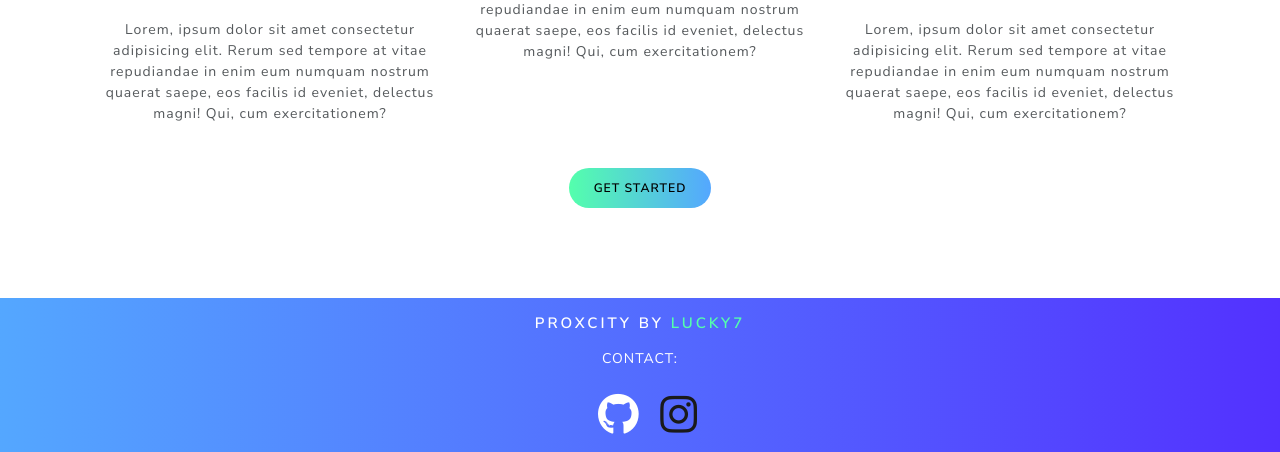
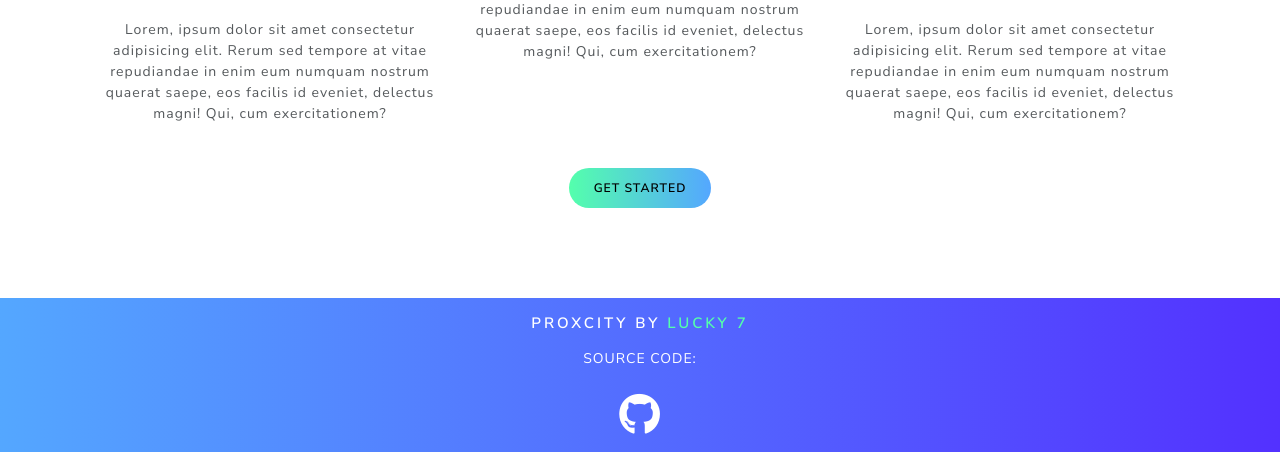
Before and after one commit to Kou-kun42/local-business-finder, a Flask app: page / in a window 1280 px wide. Shown: the part 1323-1775 px from the top of the page. Run offline with Flask 2, Linux system fonts and the light colour scheme; some libraries are stand-ins or nearby versions.

Commit message:
Edited Footer

```diff
--- a/templates/base.html
+++ b/templates/base.html
@@ -70,19 +70,19 @@
   </div>
   <!-- End Main Content -->
 
+
   <!--FOOTER-->
   <footer>
-    <h3>PROXCITY by <span>Lucky7</span></h3>
-    <p> Contact:</p>
+    <h3>PROXCITY by <span>Lucky 7</span></h3>
+    <p> Source Code:</p>
     <div id = "find">
-      <a href="https://github.com/Kou-kun42/proxcity" class="github" title="Github">
-        <i class="fa fa-github fa-3x"></i>
-      </a>
-      <a href="" class="instagram" title="Instagram">
-          <i class="fa fa-instagram fa-3x"></i>
-      </a>
+        <a href="https://github.com/Kou-kun42/proxcity" class="github" title="Github">
+            <i class="fa fa-github fa-3x"></i>
+        </a>
+
     </div>
   </footer>
+  <!-- End Footer -->
   <!-- End Footer -->
 
 <!-- AOS EFFECTS INITIALIZATION -->
```
